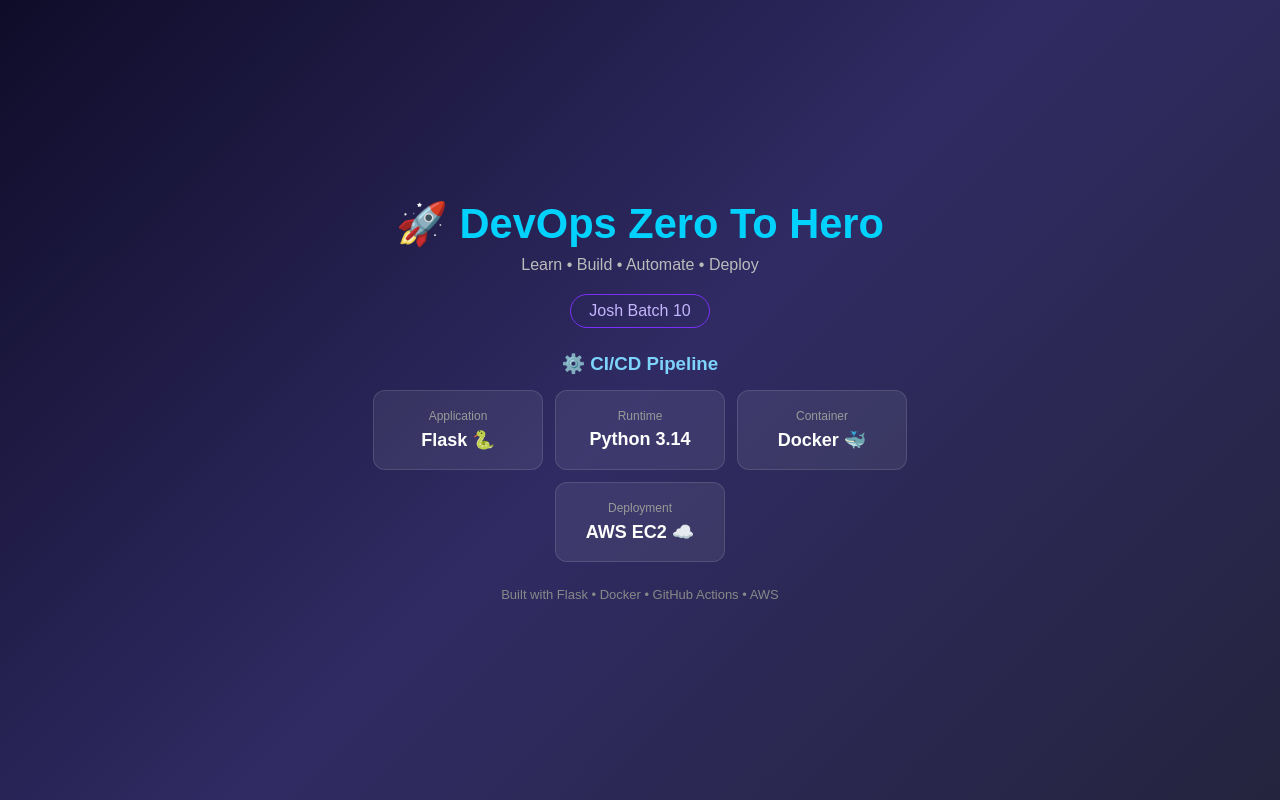
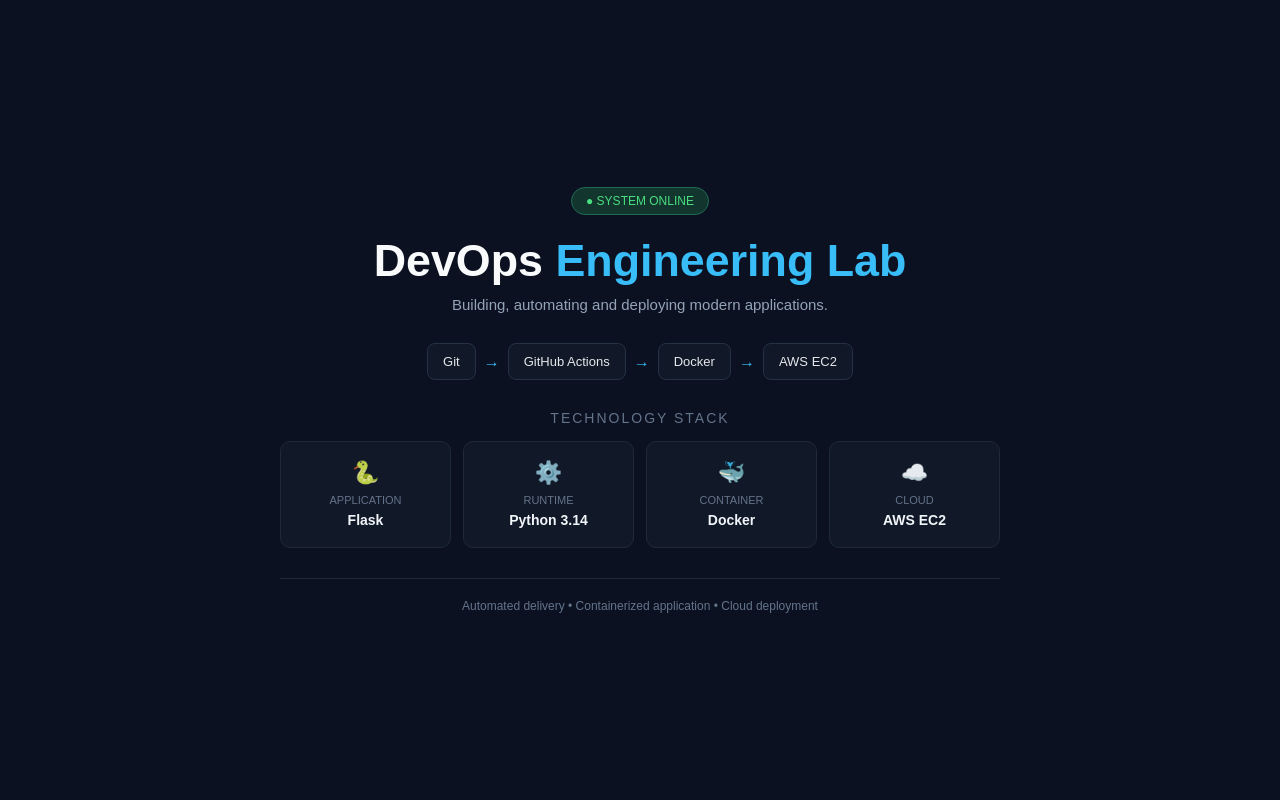
Before and after one commit to ashish0360/Practice-github-actions, a Flask app: page / in a window 1280 px wide. Run offline with Flask 3, Linux system fonts and the light colour scheme.

Commit message:
updated index.html

```diff
--- a/templates/index.html
+++ b/templates/index.html
@@ -3,7 +3,8 @@
 <head>
     <meta charset="UTF-8">
     <meta name="viewport" content="width=device-width, initial-scale=1.0">
-    <title>DevOps Zero To Hero</title>
+
+    <title>DevOps Engineering Lab</title>
 
     <style>
         * {
@@ -17,72 +18,130 @@
             display: flex;
             align-items: center;
             justify-content: center;
-            background: linear-gradient(135deg, #0f0c29, #302b63, #24243e);
+            background: #0b1120;
             font-family: Arial, sans-serif;
-            color: white;
+            color: #e5e7eb;
         }
 
         .container {
+            width: 90%;
+            max-width: 760px;
             text-align: center;
-            max-width: 650px;
-            padding: 30px;
+            padding: 40px 20px;
+        }
+
+        .status {
+            display: inline-block;
+            padding: 6px 14px;
+            margin-bottom: 20px;
+            border-radius: 20px;
+            background: #12352d;
+            color: #4ade80;
+            font-size: 12px;
+            border: 1px solid #1f6b55;
         }
 
         h1 {
-            font-size: 2.6rem;
-            margin-bottom: 8px;
-            color: #00d2ff;
+            font-size: 2.8rem;
+            margin-bottom: 10px;
+            color: #f8fafc;
+        }
+
+        h1 span {
+            color: #38bdf8;
         }
 
         .subtitle {
-            color: #bbb;
-            margin-bottom: 20px;
+            color: #94a3b8;
+            margin-bottom: 30px;
+            font-size: 15px;
         }
 
-        .badge {
-            display: inline-block;
-            padding: 7px 18px;
-            border: 1px solid #7b2ff7;
-            border-radius: 20px;
-            color: #c4b5fd;
-            margin-bottom: 25px;
+        .pipeline {
+            display: flex;
+            align-items: center;
+            justify-content: center;
+            gap: 8px;
+            margin-bottom: 30px;
+            flex-wrap: wrap;
+        }
+
+        .stage {
+            padding: 10px 15px;
+            background: #111827;
+            border: 1px solid #263244;
+            border-radius: 8px;
+            font-size: 13px;
+        }
+
+        .arrow {
+            color: #38bdf8;
+        }
+
+        .section {
+            margin-top: 25px;
         }
 
         .section-title {
+            font-size: 14px;
+            color: #64748b;
+            text-transform: uppercase;
+            letter-spacing: 2px;
             margin-bottom: 15px;
-            color: #7dd3fc;
         }
 
         .cards {
-            display: flex;
+            display: grid;
+            grid-template-columns: repeat(4, 1fr);
             gap: 12px;
-            justify-content: center;
-            flex-wrap: wrap;
         }
 
         .card {
-            padding: 18px;
-            min-width: 170px;
-            background: rgba(255,255,255,0.07);
-            border: 1px solid rgba(255,255,255,0.12);
-            border-radius: 12px;
+            padding: 18px 10px;
+            background: #111827;
+            border: 1px solid #1f2937;
+            border-radius: 10px;
+            transition: 0.2s;
+        }
+
+        .card:hover {
+            border-color: #38bdf8;
+            transform: translateY(-3px);
+        }
+
+        .icon {
+            font-size: 22px;
+            margin-bottom: 8px;
         }
 
         .card span {
             display: block;
-            color: #999;
-            font-size: 12px;
-            margin-bottom: 6px;
+            color: #64748b;
+            font-size: 11px;
+            margin-bottom: 5px;
         }
 
         .card strong {
-            font-size: 18px;
+            font-size: 14px;
+            color: #f1f5f9;
         }
 
         .footer {
-            margin-top: 25px;
-            color: #888;
-            font-size: 13px;
+            margin-top: 30px;
+            padding-top: 20px;
+            border-top: 1px solid #1f2937;
+            color: #64748b;
+            font-size: 12px;
+        }
+
+        @media (max-width: 600px) {
+            h1 {
+                font-size: 2.2rem;
+            }
+
+            .cards {
+                grid-template-columns: repeat(2, 1fr);
+            }
         }
     </style>
 </head>
@@ -91,43 +150,62 @@
 
     <div class="container">
 
-        <h1>🚀 DevOps Zero To Hero</h1>
+        <div class="status">● SYSTEM ONLINE</div>
+
+        <h1>DevOps <span>Engineering Lab</span></h1>
 
         <p class="subtitle">
-            Learn • Build • Automate • Deploy
+            Building, automating and deploying modern applications.
         </p>
 
-        <div class="badge">Josh Batch 10</div>
+        <!-- CI/CD Pipeline -->
+        <div class="pipeline">
+            <div class="stage">Git</div>
+            <div class="arrow">→</div>
+            <div class="stage">GitHub Actions</div>
+            <div class="arrow">→</div>
+            <div class="stage">Docker</div>
+            <div class="arrow">→</div>
+            <div class="stage">AWS EC2</div>
+        </div>
 
-        <h3 class="section-title">⚙️ CI/CD Pipeline</h3>
+        <div class="section">
+
+            <div class="section-title">Technology Stack</div>
 
             <div class="cards">
 
                 <div class="card">
-                <span>Application</span>
-                <strong>Flask 🐍</strong>
+                    <div class="icon">🐍</div>
+                    <span>APPLICATION</span>
+                    <strong>Flask</strong>
                 </div>
 
                 <div class="card">
-                <span>Runtime</span>
+                    <div class="icon">⚙️</div>
+                    <span>RUNTIME</span>
                     <strong>Python 3.14</strong>
                 </div>
 
                 <div class="card">
-                <span>Container</span>
-                <strong>Docker 🐳</strong>
+                    <div class="icon">🐳</div>
+                    <span>CONTAINER</span>
+                    <strong>Docker</strong>
                 </div>
 
                 <div class="card">
-                <span>Deployment</span>
-                <strong>AWS EC2 ☁️</strong>
+                    <div class="icon">☁️</div>
+                    <span>CLOUD</span>
+                    <strong>AWS EC2</strong>
                 </div>
 
             </div>
 
-        <p class="footer">
-            Built with Flask • Docker • GitHub Actions • AWS
-        </p>
+        </div>
+
+        <div class="footer">
+            Automated delivery • Containerized application • Cloud deployment
+        </div>
 
     </div>
 
```
Lines whose indentation alone changed are shown as unchanged.
